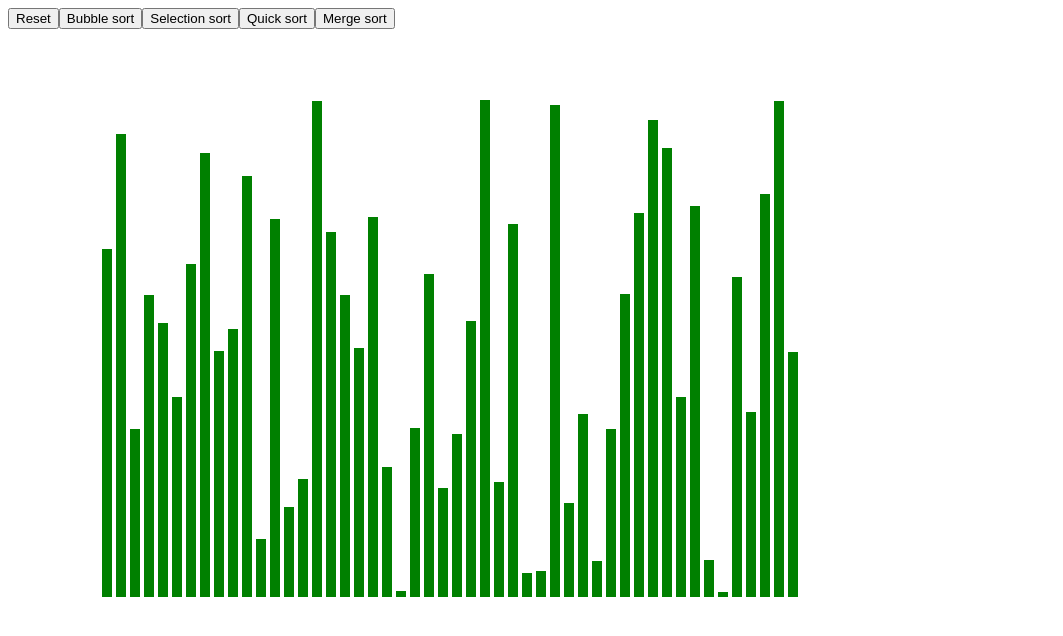
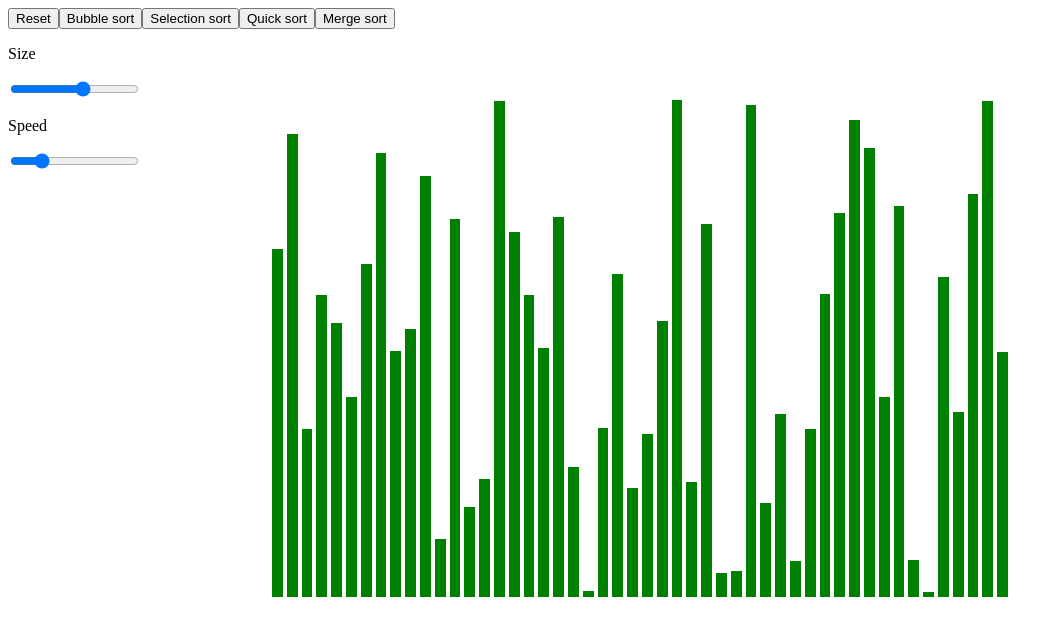
Before and after one commit to Iispar/sorting-visualizer, a React (Create React App) app: page / in a window 1280 px wide. Shown: the top 636 px of the page, without its empty margins (0-1063 px from the left). Built offline with nearby package versions, Linux system fonts and the light colour scheme.

Commit message:
Added sliders for speed and size of the ararray, also centered the array.

```diff
--- a/src/components/SortingVisualizer.css
+++ b/src/components/SortingVisualizer.css
@@ -1,11 +1,14 @@
 .array-container {
     position: absolute;
-    left: 100px;
-    right: 100px;
+    left: 50px;
+    right: 50px;
     top: 100px;
+    display: table;
+    margin: 0 auto;
 }
+
 .array-bar {
-    width: 10px;
+    width: calc(1vw - 2px);
     background-color: green;
     display: inline-block;
     margin: 0 2px;
--- a/src/components/SortingVisualizer.js
+++ b/src/components/SortingVisualizer.js
@@ -2,12 +2,27 @@ import React, { useState } from 'react'
 import './SortingVisualizer.css'
 import { bubbleSort, selectionSort, quickSort, mergeSort, stopExec, wait } from './sorts'
 
+let delay = 50
+let arrSize = 50
+
 const SortingVisualizer = () => {
-  const arrSize = 50
-  const delay = 500
+  window.onload = function () {
+    arrSize = document.querySelector('#sizeSlider').value
+    const arrSizeSlider = document.querySelector('#sizeSlider')
+    arrSizeSlider.addEventListener('input', function () {
+      arrSize = document.querySelector('#sizeSlider').value
+      setArray(Array.from({ length: arrSize }, () => Math.floor(Math.random() * 500)))
+    })
+
+    const delaySlider = document.querySelector('#speedSlider')
+    delaySlider.addEventListener('input', function () {
+      delay = 250 - document.querySelector('#speedSlider').value
+    })
+  }
+
+  console.log(delay)
 
   const [array, setArray] = useState(Array.from({ length: arrSize }, () => Math.floor(Math.random() * 500)))
-
   /**
    * Stops the exectuion that is happening at the moment and then creates a new random array
    */
@@ -68,12 +83,11 @@ const SortingVisualizer = () => {
     [arr[a], arr[b]] = [arr[b], arr[a]]
     setArray([...arr])
   }
-
+  const sortBubbleSort = async () => {
+    await bubbleSort(array, swap, delay)
+  }
   const sortSelectionSort = async () => {
     await selectionSort(array, swap, delay)
-  }
-  const sortBubbleSort = async () => {
-    await bubbleSort(array, swap, delay)
   }
   const sortQuickSort = async () => {
     await quickSort(array, 0, parseInt(array.length) - 1, swap, delay)
@@ -90,6 +104,13 @@ const SortingVisualizer = () => {
       <button onClick={sortQuickSort}> Quick sort </button>
       <button onClick={sortMergeSort}> Merge sort </button>
 
+      <div className="slidecontainer">
+      <p> Size </p>
+        <input type="range" min="10" max="80" defaultValue="50" className="slider" id="sizeSlider" step="5"></input>
+      <p> Speed </p>
+        <input type="range" min="10" max="200" defaultValue="50" className="slider" id="speedSlider" step="5"></input>
+      </div>
+
       <div className = "array-container">
         {arrayList()}
       </div>
```
